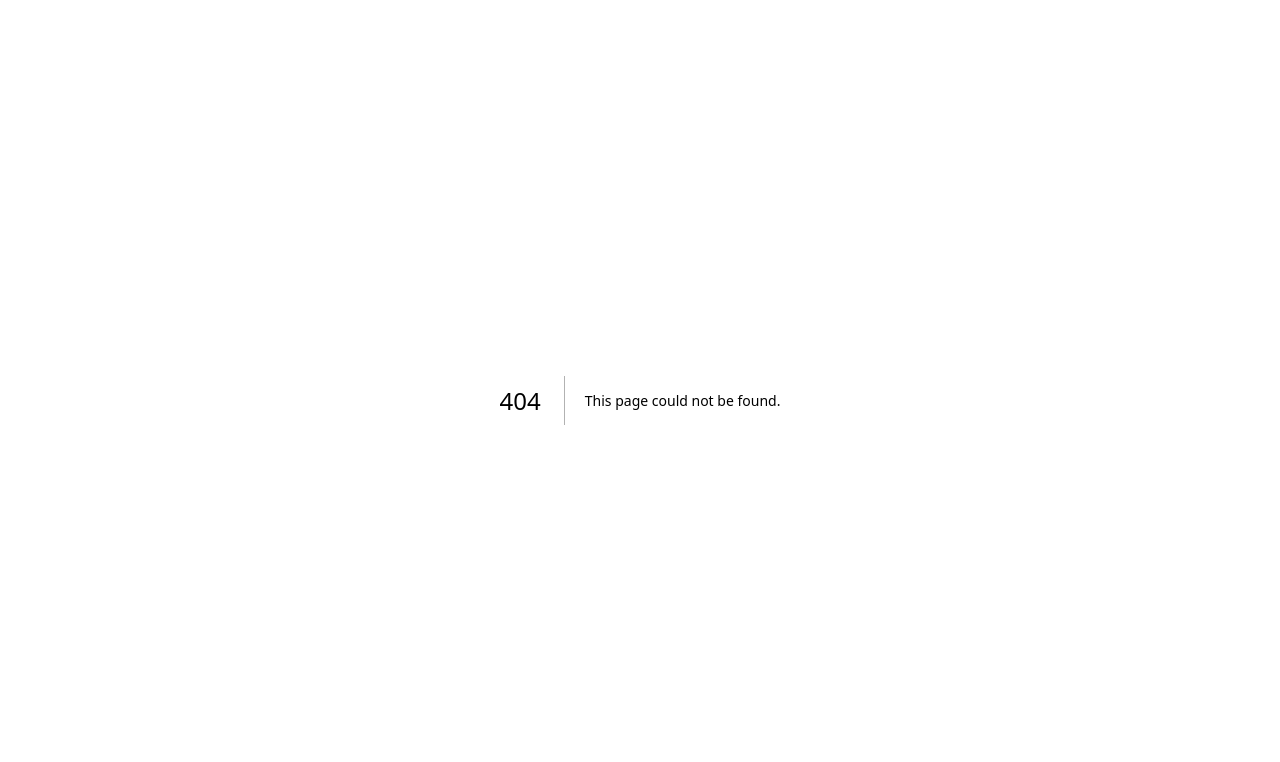
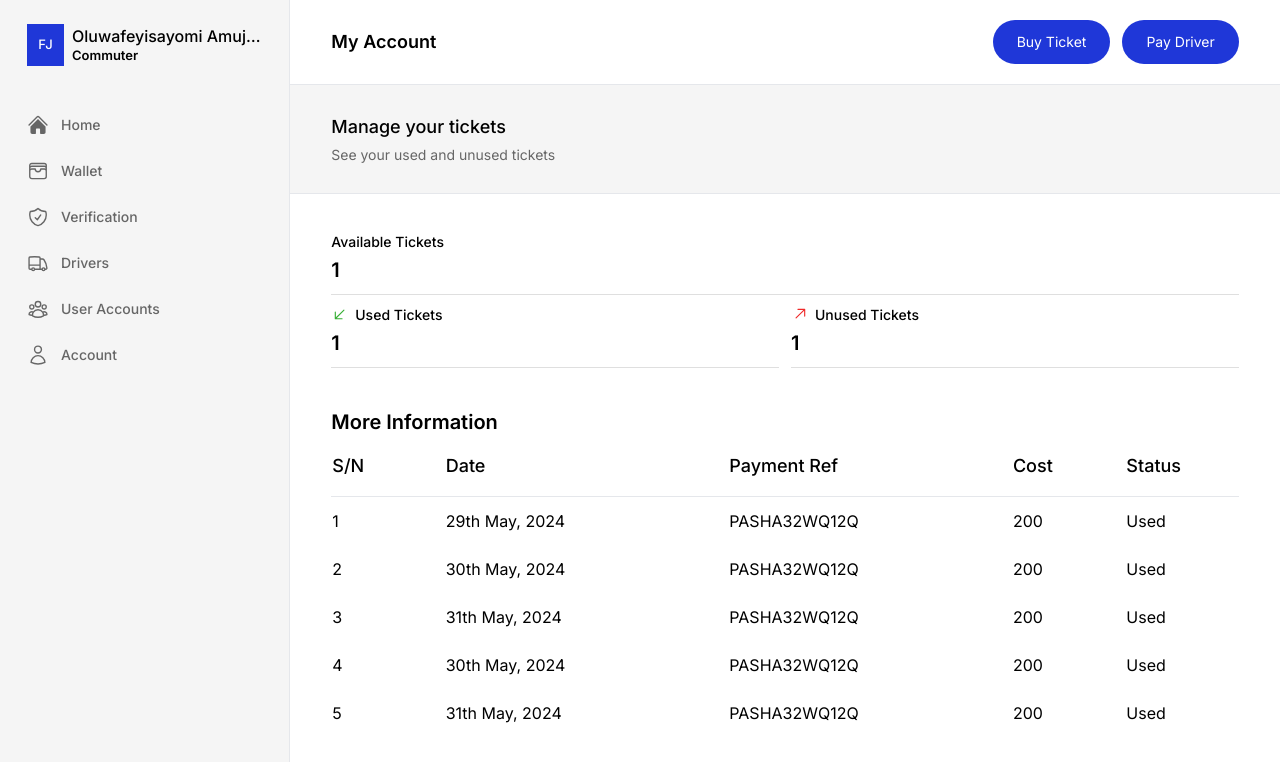
Before and after one commit to feyiamujo1/taxico, a Next.js app: page /commuter in a window 1280 px wide. Before the commit this address had no page. Shown: the top 762 px of the page. Built offline with nearby package versions, Linux system fonts and the light colour scheme.

Commit message:
Created the first page and the Information Container

```diff
--- /dev/null
+++ b/app/(dashboard)/commuter/page.tsx
@@ -0,0 +1,91 @@
+import { GoArrowDownLeft, GoArrowUpRight } from "react-icons/go";
+// import ShortInformationContainer from "~/components/dashboard/ShortInformationContainer";
+
+const CommutersHomePage = () => {
+  return (
+    <div className="w-11/12 mx-auto py-5 md:py-7 ">
+      {/*
+      Insert on automation
+      <ShortInformationContainer type={"tickets"}/>
+      */}
+      <div className="w-full py-2.5 border-b-[0.5px] border-[#DFDFDF]">
+        <p className="text-sm font-medium">Available Tickets</p>
+        <p className="font-semibold text-xl mt-1">1</p>
+      </div>
+      <div className="flex justify-between gap-3 ">
+        <div className="w-1/2 py-2.5 border-b-[0.5px] border-[#DFDFDF]">
+          <p className="text-sm font-medium flex gap-1.5">
+            <GoArrowDownLeft className="text-[#37AF35] text-lg" /> Used Tickets
+          </p>
+          <p className="font-semibold text-xl mt-1">1</p>
+        </div>
+        <div className="w-1/2 py-2.5 border-b-[0.5px] border-[#DFDFDF]">
+          <p className="text-sm font-medium flex gap-1.5">
+            <GoArrowUpRight className="text-[#EF2929] text-lg" /> Unused Tickets
+          </p>
+          <p className="font-semibold text-xl mt-1">1</p>
+        </div>
+      </div>
+      <div className="mt-10">
+        <p className=" font-semibold text-xl ">More Information</p>
+        <table className="w-full table-auto">
+          <colgroup>
+            <col style={{ width: "10%" }} />
+            <col style={{ width: "25%" }} />
+            <col style={{ width: "25%" }} />
+            <col style={{ width: "10%" }} />
+            <col style={{ width: "10%" }} />
+          </colgroup>
+          <thead className="!text-left font-normal border-b-[0.5px]">
+            <tr>
+              <th className="py-4 font-medium text-lg">S/N</th>
+              <th className="py-4 font-medium text-lg">Date</th>
+              <th className="py-4 font-medium text-lg">Payment Ref</th>
+              <th className="py-4 font-medium text-lg">Cost</th>
+              <th className="py-4 font-medium text-lg">Status</th>
+            </tr>
+          </thead>
+          <tbody>
+            <tr>
+              <td className="py-3">1</td>
+              <td className="py-3">29th May, 2024</td>
+              <td className="py-3">PASHA32WQ12Q</td>
+              <td className="py-3">200</td>
+              <td className="py-3">Used</td>
+            </tr>
+            <tr>
+              <td className="py-3">2</td>
+              <td className="py-3">30th May, 2024</td>
+              <td className="py-3">PASHA32WQ12Q</td>
+              <td className="py-3">200</td>
+              <td className="py-3">Used</td>
+            </tr>
+            <tr>
+              <td className="py-3">3</td>
+              <td className="py-3">31th May, 2024</td>
+              <td className="py-3">PASHA32WQ12Q</td>
+              <td className="py-3">200</td>
+              <td className="py-3">Used</td>
+            </tr>
+            <tr>
+              <td className="py-3">4</td>
+              <td className="py-3">30th May, 2024</td>
+              <td className="py-3">PASHA32WQ12Q</td>
+              <td className="py-3">200</td>
+              <td className="py-3">Used</td>
+            </tr>
+            <tr>
+              <td className="py-3">5</td>
+              <td className="py-3">31th May, 2024</td>
+              <td className="py-3">PASHA32WQ12Q</td>
+              <td className="py-3">200</td>
+              <td className="py-3">Used</td>
+            </tr>
+          </tbody>
+        </table>
+      </div>
+    </div>
+  );
+};
+
+export default CommutersHomePage;
--- a/app/(dashboard)/layout.tsx
+++ b/app/(dashboard)/layout.tsx
@@ -0,0 +1,97 @@
+import Link from "next/link";
+import {
+  HiHome,
+  HiOutlineShieldCheck,
+  HiOutlineTruck,
+  HiOutlineUser,
+  HiOutlineUserGroup,
+  HiOutlineWallet
+} from "react-icons/hi2";
+
+export default async function GeneralDashboardLayout({
+  children
+}: {
+  children: React.ReactNode;
+}) {
+  return (
+    <div className="flex">
+      <nav className="fixed w-[290px] pt-6 bg-grey h-screen md:border-r">
+        <div className="flex gap-2 w-[235px] mx-auto items-center ">
+          <p className="font-medium text-[13px] w-[42px] h-[42px] flex justify-center items-center bg-custom-blue text-white">
+            FJ
+          </p>
+          <div>
+            <p className=" font-medium w-[190px] truncate">
+              Oluwafeyisayomi Amujoyegbe
+            </p>
+            <p className="text-[13px] font-semibold -mt-0.5">Commuter</p>
+          </div>
+        </div>
+        <div className="mt-12 w-[235px] mx-auto space-y-6">
+          <Link
+            href="/commuter/"
+            className={`w-full flex items-center gap-3 text-link-ash hover:text-custom-blue transition-all duration-300`}>
+            <HiHome className="text-[22px]" />
+            <p className=" text-sm font-medium">Home</p>
+          </Link>
+          <Link
+            href="/commuter/wallet"
+            className={`w-full flex items-center gap-3 text-link-ash hover:text-custom-blue transition-all duration-300`}>
+            <HiOutlineWallet className="text-[22px]" />
+            <p className=" text-sm font-medium">Wallet</p>
+          </Link>
+          <Link
+            href="/driver/verification"
+            className={`w-full flex items-center gap-3 text-link-ash hover:text-custom-blue transition-all duration-300`}>
+            <HiOutlineShieldCheck className="text-[22px]" />
+            <p className=" text-sm font-medium">Verification</p>
+          </Link>
+          <Link
+            href="/admin/drivers"
+            className={`w-full flex items-center gap-3 text-link-ash hover:text-custom-blue transition-all duration-300`}>
+            <HiOutlineTruck className="text-[22px]" />
+            <p className=" text-sm font-medium">Drivers</p>
+          </Link>
+          <Link
+            href="/admin/users-account"
+            className={`w-full flex items-center gap-3 text-link-ash hover:text-custom-blue transition-all duration-300`}>
+            <HiOutlineUserGroup className="text-[22px]" />
+            <p className=" text-sm font-medium">User Accounts</p>
+          </Link>
+          <Link
+            href="/commuter/account"
+            className={`w-full flex items-center gap-3 text-link-ash hover:text-custom-blue transition-all duration-300`}>
+            <HiOutlineUser className="text-[22px]" />
+            <p className=" text-sm font-medium">Account</p>
+          </Link>
+        </div>
+      </nav>
+      <main className="flex-grow md:ml-[290px]">
+        <div className="w-full">
+          <div className="w-11/12 mx-auto py-4">
+            <div className="w-full flex items-center justify-between">
+              <h2 className=" text-lg font-semibold py-3">My Account</h2>
+              <div className="flex gap-3 items-center">
+              <button className="py-3 px-6 rounded-3xl text-sm 2xl:text-base bg-custom-blue text-white">
+                Buy Ticket
+              </button>
+              <button className="py-3 px-6 rounded-3xl text-sm 2xl:text-base bg-custom-blue text-white">
+                Pay Driver
+              </button>
+              </div>
+            </div>
+          </div>
+        </div>
+        <div className="w-full border-y bg-grey">
+          <div className="w-11/12 mx-auto py-5 md:py-7 space-y-1">
+            <p className=" text-lg font-medium">Manage your tickets</p>
+            <p className="text-link-ash text-sm">
+              See your used and unused tickets
+            </p>
+          </div>
+        </div>
+        <div>{children}</div>
+      </main>
+    </div>
+  );
+}
--- a/app/(users)/page.tsx
+++ b/app/(users)/page.tsx
@@ -1,9 +1,7 @@
 "use client";
 import Image from "next/image";
 import Link from "next/link";
-// import Lottie from "lottie-react";
-// import movingCarAnimation from "~/public/lottie/Car-2.lottie";
-import { DotLottiePlayer, Controls } from "@dotlottie/react-player";
+import { DotLottiePlayer } from "@dotlottie/react-player";
 import "@dotlottie/react-player/dist/index.css";
 
 export default function Home() {
@@ -19,12 +17,12 @@ export default function Home() {
           </p>
           <div className="flex text-sm sm:text-base justify-center items-center gap-3 relative z-10">
             <Link
-              href={"/"}
+              href={"/commuter"}
               className="py-3 px-6 rounded-3xl bg-custom-blue text-white">
               Book Ticket
             </Link>
             <Link
-              href={"/"}
+              href={"/driver"}
               className="py-3 px-6 rounded-3xl border border-dark-ash">
               Sign up to drive
             </Link>
--- /dev/null
+++ b/components/dashboard/ShortInformationContainer.tsx
@@ -0,0 +1,55 @@
+import {
+  HiOutlineDocument,
+  HiOutlineShieldCheck,
+  HiOutlineShieldExclamation,
+  HiOutlineTicket,
+  HiOutlineWallet
+} from "react-icons/hi2";
+
+const ShortInformationContainer = ({ type }: { type: string }) => {
+  return (
+    <div className="max-w-[310px] mx-auto text-center flex flex-col h-full items-center justify-center mt-20">
+      {type === "tickets" ? (
+        <HiOutlineTicket className="text-5xl text-grey-2" />
+      ) : type === "wallet" ? (
+        <HiOutlineWallet className="text-5xl text-grey-2" />
+      ) : type === "history" ? (
+        <HiOutlineDocument className="text-5xl text-grey-2" />
+      ) : type === "verification-success" ? (
+        <HiOutlineShieldCheck className="text-5xl text-grey-2" />
+      ) : type === "verification-failed" ? (
+        <HiOutlineShieldExclamation className="text-5xl text-grey-2" />
+      ) : (
+        <HiOutlineTicket className="text-5xl text-grey-2" />
+      )}
+      <p className="font-semibold text-xl mt-6 mb-2 text-custom-black">
+        {type === "tickets"
+          ? "No Available Tickets"
+          : type === "wallet"
+          ? "Wallet is Empty"
+          : type === "history"
+          ? "No Transaction History"
+          : type === "verification-success"
+          ? "Verification Successful"
+          : type === "verification-failed"
+          ? "Verification Pending"
+          : "No Available Tickets"}
+      </p>
+      <p className="text-grey-2">
+        {type === "tickets"
+          ? "When you buy tickets they will appear here."
+          : type === "wallet"
+          ? "Your wallet is empty"
+          : type === "history"
+          ? "When transactions occur on your account they will appear here."
+          : type === "verification-success"
+          ? "You can now use Taxico freely"
+          : type === "verification-failed"
+          ? "Your verification is still pendingg"
+          : "When you buy tickets they will appear here."}
+      </p>
+    </div>
+  );
+};
+
+export default ShortInformationContainer;
--- a/package.json
+++ b/package.json
@@ -21,6 +21,7 @@
     "react": "^18",
     "react-dom": "^18",
     "react-hook-form": "^7.51.5",
+    "react-icons": "^5.2.1",
     "tailwind-merge": "^2.3.0",
     "zod": "^3.23.8"
   },
--- a/tailwind.config.ts
+++ b/tailwind.config.ts
@@ -16,13 +16,16 @@ const config: Config = {
       colors: {
         "custom-ash": "#ECECEC",
         "dark-ash": "#444444",
+        "grey": "#F5F5F5",
         "custom-black": "#2B2B2B",
         "custom-blue": "#1F37D8",
         "transparent-blue": "#F6F7FF",
         "surface": "#FFFAE6",
         "secondary": "#FF5F00",
         "footer-link": "#E8E8E8",
-        "form-black": "#1A1C1F"
+        "form-black": "#1A1C1F",
+        "link-ash": "#666666",
+        "grey-2": "#BFBFBF",
       }
     },
   },
```
Also changed, not shown: app/(dashboard)/commuter/wallet/page.tsx (added), 1 other file (tests, documents, lock files or other folders).
